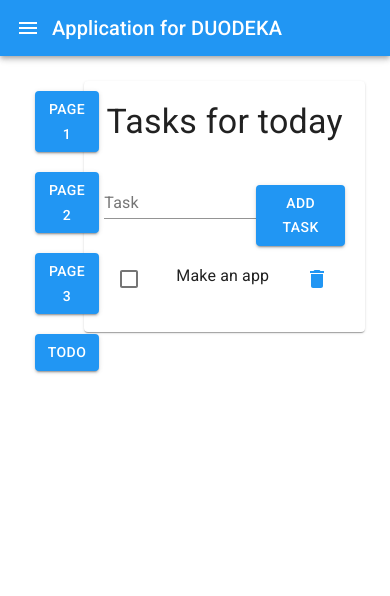
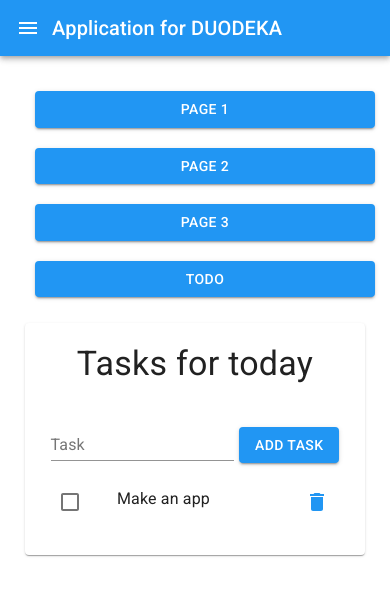
Before and after one commit to designdevy/to-do-app, a React (Create React App) app: page /todo in a window 390 px wide. Shown: the top 596 px of the page. Built offline with nearby package versions, Linux system fonts and the light colour scheme.

Commit message:
Add grid for mobile phones

```diff
--- a/src/App.js
+++ b/src/App.js
@@ -9,7 +9,8 @@ const initialGlobalState = {
   toDos: [{title: "Make an app", id: "26872648"}],
   title: "",
   checked: [],
-  titleEdited: {title: "", id: ""}
+  titleEdited: {title: "", id: ""},
+  menuOpen: true
 };
 
 // Create a Context for the (global) State
--- a/src/components/FakePage.js
+++ b/src/components/FakePage.js
@@ -19,7 +19,7 @@ export default withStyles(styles)(function FakePage({ classes }) {
       <TopMenu />
       <Grid container className={classes.root} spacing={2}>
         <LeftMenu />
-        <Grid item xs={10}>
+        <Grid item xs={12} sm={10}>
           <Paper className={classes.paper}>Welkom to the application!</Paper>
         </Grid>
       </Grid>
--- a/src/components/FakePage2.js
+++ b/src/components/FakePage2.js
@@ -19,7 +19,7 @@ export default withStyles(styles)(function FakePage2({ classes }) {
       <TopMenu />
       <Grid container className={classes.root} spacing={2}>
         <LeftMenu />
-        <Grid item xs={10}>
+        <Grid item xs={12} sm={10}>
           <Paper className={classes.paper}>That's not the page you are looking for!</Paper>
         </Grid>
       </Grid>
--- a/src/components/FakePage3.js
+++ b/src/components/FakePage3.js
@@ -19,7 +19,7 @@ export default withStyles(styles)(function FakePage3({ classes }) {
       <TopMenu />
       <Grid container className={classes.root} spacing={2}>
         <LeftMenu />
-        <Grid item xs={10}>
+        <Grid item xs={12} sm={10}>
           <Paper className={classes.paper}>That is also not the page with ToDos!</Paper>
         </Grid>
       </Grid>
--- a/src/components/LeftMenu.js
+++ b/src/components/LeftMenu.js
@@ -2,6 +2,7 @@ import React from "react";
 import { Button, Grid } from "@material-ui/core";
 import { withStyles } from "@material-ui/core/styles";
 import { Link } from "react-router-dom";
+import { useGlobalState } from "../App";
 
 const styles = {
   button: {
@@ -20,29 +21,50 @@ const styles = {
 
 export default withStyles(styles)(function LeftMenu(props) {
   const { classes } = props;
+  const { menuOpen } = useGlobalState();
 
+  if (menuOpen) {
     return (
-    <Grid item xs={2} className={classes.menu}>
+      <Grid item xs={12} sm={2} className={classes.menu}>
         <Link to="/" className={classes.link}>
-        <Button color="primary" variant="contained" className={classes.button}>
+          <Button
+            color="primary"
+            variant="contained"
+            className={classes.button}
+          >
             Page 1
           </Button>
         </Link>
         <Link to="/fake2" className={classes.link}>
-        <Button color="primary" variant="contained" className={classes.button}>
+          <Button
+            color="primary"
+            variant="contained"
+            className={classes.button}
+          >
             Page 2
           </Button>
         </Link>
         <Link to="/fake3" className={classes.link}>
-        <Button color="primary" variant="contained" className={classes.button}>
+          <Button
+            color="primary"
+            variant="contained"
+            className={classes.button}
+          >
             Page 3
           </Button>
         </Link>
         <Link to="/todo" className={classes.link}>
-        <Button color="primary" variant="contained" className={classes.button}>
+          <Button
+            color="primary"
+            variant="contained"
+            className={classes.button}
+          >
             TODO
           </Button>
         </Link>
       </Grid>
     );
+  } else {
+    return <p/>
+  }
 });
--- a/src/components/ToDoList.js
+++ b/src/components/ToDoList.js
@@ -39,7 +39,7 @@ export default withStyles(styles)(function ToDoList({
   handleEditChange
 }) {
   return (
-    <Grid item xs={10}>
+    <Grid item xs={12} sm={10}>
       <Paper className={classes.paper}>
         <Typography variant="h4" align="center" gutterBottom>
           Tasks for today
--- a/src/components/TopMenu.js
+++ b/src/components/TopMenu.js
@@ -1,13 +1,15 @@
 import React from "react";
-import MenuIcon from '@material-ui/icons/Menu';
-import {
-  Typography,
-  IconButton,
-  AppBar,
-  Toolbar
-} from "@material-ui/core";
+import { useGlobalState } from "../App";
+import MenuIcon from "@material-ui/icons/Menu";
+import { Typography, IconButton, AppBar, Toolbar } from "@material-ui/core";
+
+function handleOpeningMenu(menuOpen) {
+  window.GlobalState.set({ menuOpen: !menuOpen });
+}
 
 export default function TopMenu() {
+  const { menuOpen } = useGlobalState();
+
   return (
     <AppBar position="static">
       <Toolbar>
@@ -15,13 +17,12 @@ export default function TopMenu() {
           edge="start"
           color="inherit"
           aria-label="menu"
+          onClick={() => handleOpeningMenu(menuOpen)}
         >
           <MenuIcon />
         </IconButton>
-   <Typography variant="h6" >
-     Application for DUODEKA
-   </Typography>
+        <Typography variant="h6">Application for DUODEKA</Typography>
       </Toolbar>
     </AppBar>
- )
+  );
 }
```
Lines whose indentation alone changed are shown as unchanged.
